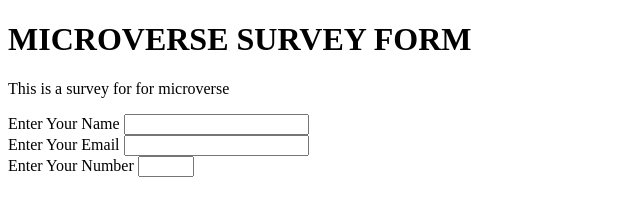
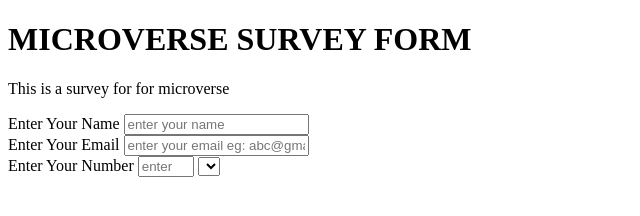
Before and after one commit to Moreneecoder/eric-keji-microverse, a plain HTML site: page index.html in a window 1280 px wide. Shown: the whole page, without its empty margins (0-640 px from the left). Drawn offline with Linux system fonts and the light colour scheme.

Commit message:
feature 11 and 12

```diff
--- a/index.html
+++ b/index.html
@@ -13,13 +13,18 @@
 
     <form action="" method="GET" id="survey-form">
       <label id="name-label" for="name">Enter Your Name</label>
-      <input type="text" id="name" required>
+      <input type="text" id="name" required placeholder="enter your name">
       <br>
       <label id="email-label" for="email-label">Enter Your Email</label>
-      <input type="email" id="email" required>
+      <input type="email" id="email" required placeholder="enter your email eg: abc@gmail.com">
       <br>
       <label id="number-label" for="number-label">Enter Your Number</label>
-      <input type="number" id="number" min="1"max="10" required>
+      <input type="number" id="number" min="1"max="10" required placeholder="enter namber eg:12">
+      <select name="" id="dropdown">
+        <option value=""></option>
+        <option value=""></option>
+
+      </select>
     </form>
     <script src="https://cdn.freecodecamp.org/testable-projects-fcc/v1/bundle.js"></script>
 
```
